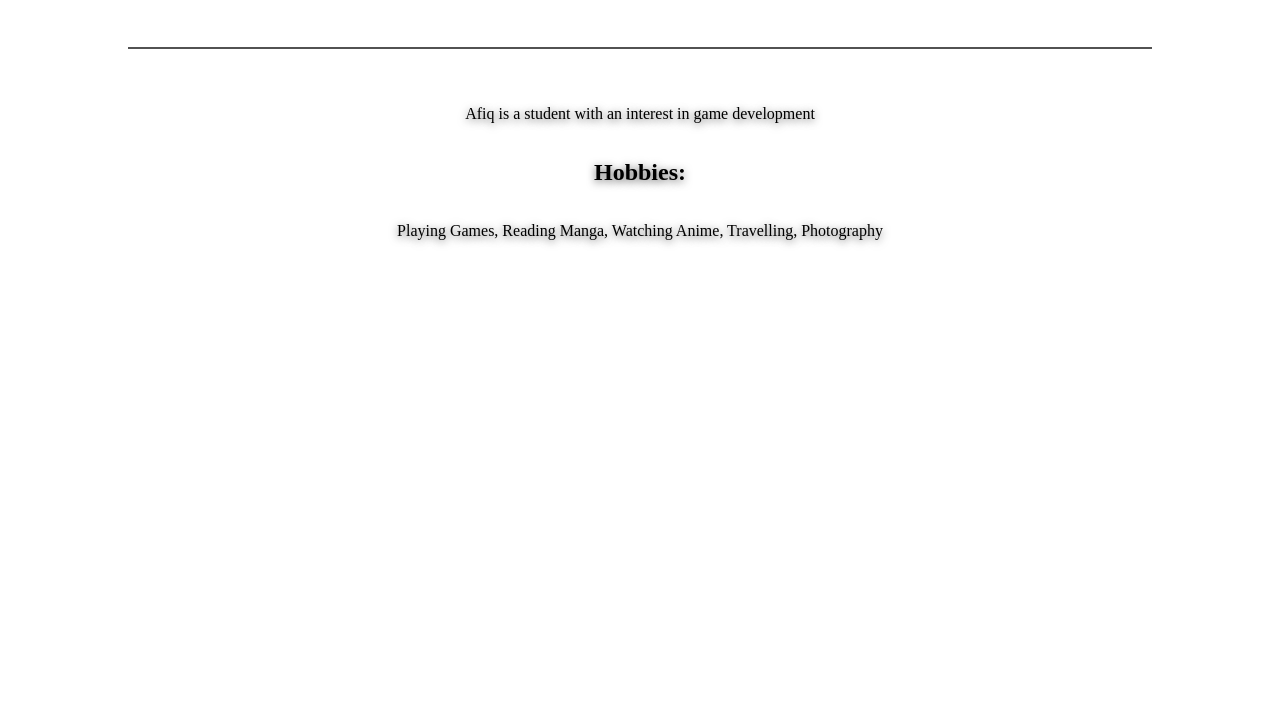
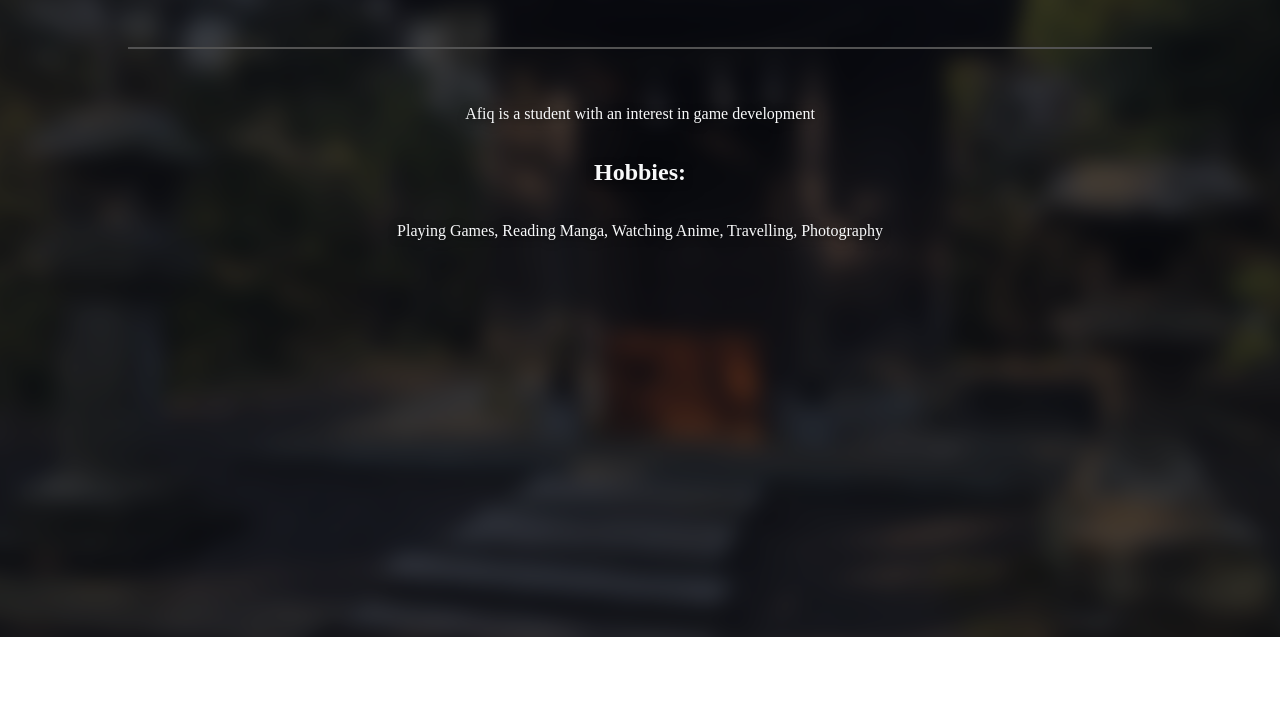
Before and after one commit to Mdafiq2001/mdafiq2001.github.io, a plain HTML site: page about.html in a window 1280 px wide. Shown: the part 163-890 px from the top of the page. Drawn offline with Linux system fonts and the light colour scheme.

Commit message:
Updated background for about page

```diff
--- a/about.html
+++ b/about.html
@@ -14,12 +14,17 @@
             text-align: center;      /* Centers inline text inside elements */
             min-height: 100vh;       /* Makes the body span the full height of the viewport */
             margin: 0;               /* Removes default browser spacing */
+			color: #F8F9FA;
         }
     </style>
 </head>
 <body>
 	<div id="nav-placeholder"></div>
 
+	<div class="parallax-bg">
+        <img src="backgrounds/uchiura_shrine.jpg" alt="Background">
+        <div class="parallax-overlay"></div>
+    </div>
 	<h1>About Me</h1>
 	<hr>
 	<p>Afiq is a student with an interest in game development</p>
```
Lines whose indentation alone changed are shown as unchanged.
